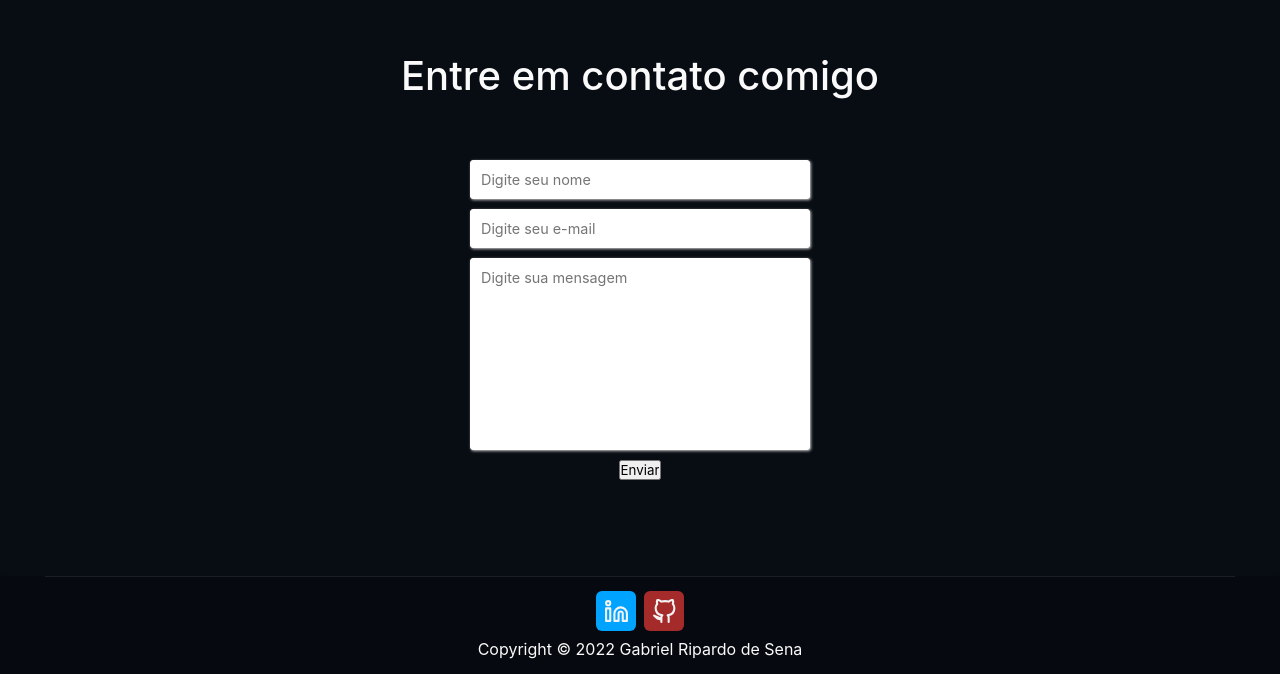
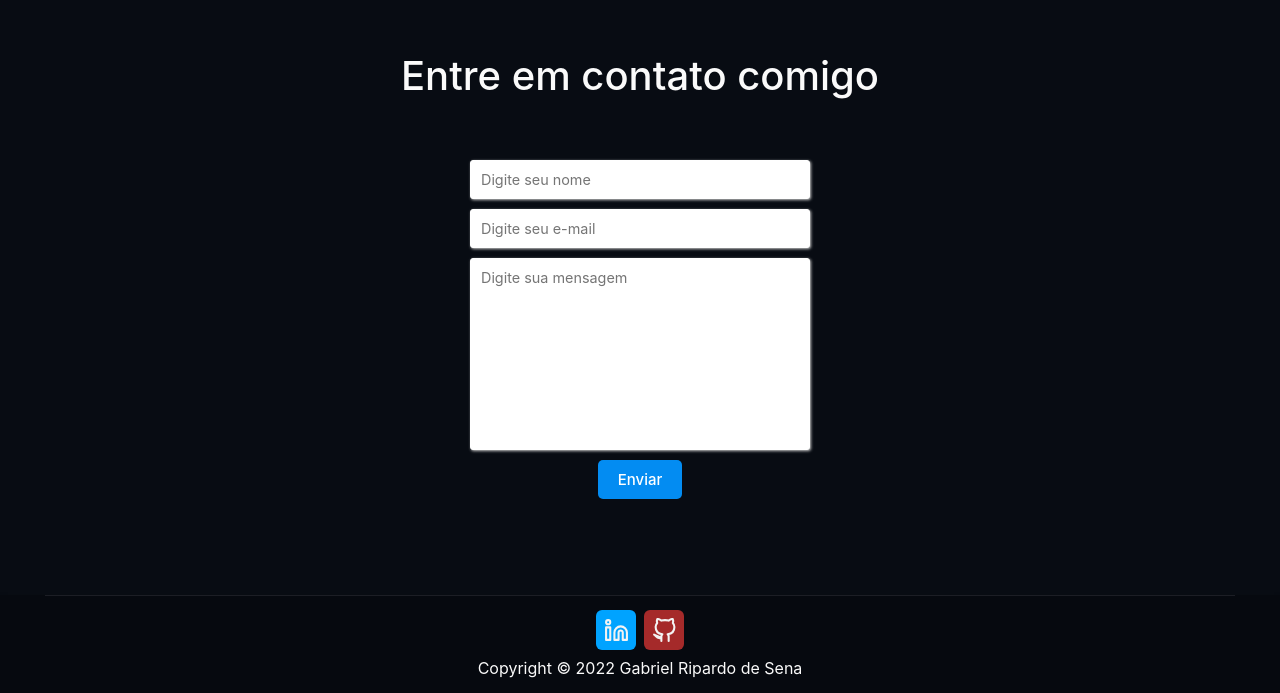
Before and after one commit to gabrielripardo/portfolio, a Next.js app: page / in a window 1280 px wide. Shown: the part 2642-3335 px from the top of the page. Built offline with nearby package versions, Linux system fonts and the light colour scheme.

Commit message:
fix: btn enviar form

```diff
--- a/pages/index.js
+++ b/pages/index.js
@@ -143,7 +143,7 @@ export default function Home() {
             <input type="email" name="email" className={styles.inputContact} placeholder="Digite seu e-mail" />
             <textarea name="message" id={styles.message} cols="30" rows="10" className={styles.inputContact}
               placeholder="Digite sua mensagem"></textarea>
-            <input type="submit" value="Enviar" className={styles.btnDefault + styles.btnDefault} />
+            <input type="submit" value="Enviar" className={styles.btnDefault} />
           </form>
         </section>
       </main>
```
